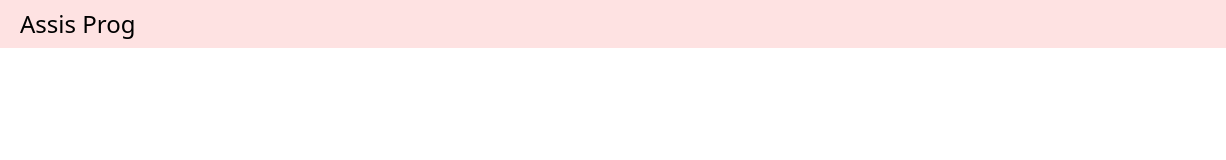
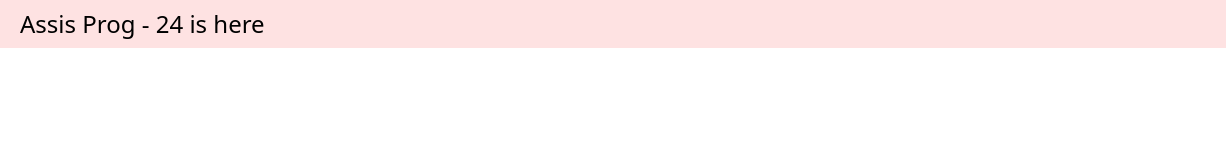
Before and after one commit to matinsoleymni/assisProgEX, a browser extension: page index.html in a window 1280 px wide. Shown: the full height of the page, 0-1226 px from the left. Drawn offline with Linux system fonts and the light colour scheme.

```diff
--- a/index.html
+++ b/index.html
@@ -11,7 +11,7 @@
     <div class="container mx-auto bg-red-100">
         <header class="flex justify-between px-5 py-2 items-center">
             <div>
-                <h1 class="text-2xl">Assis Prog</h1>
+                <h1 class="text-2xl">Assis Prog - 24 is here</h1>
             </div>
             <div class="cursor-pointer">
                 <img id="settingIcon" src="assets/images/setting.png" alt="setting Icon" width="30px">
```
Also changed, not shown: README.md.
